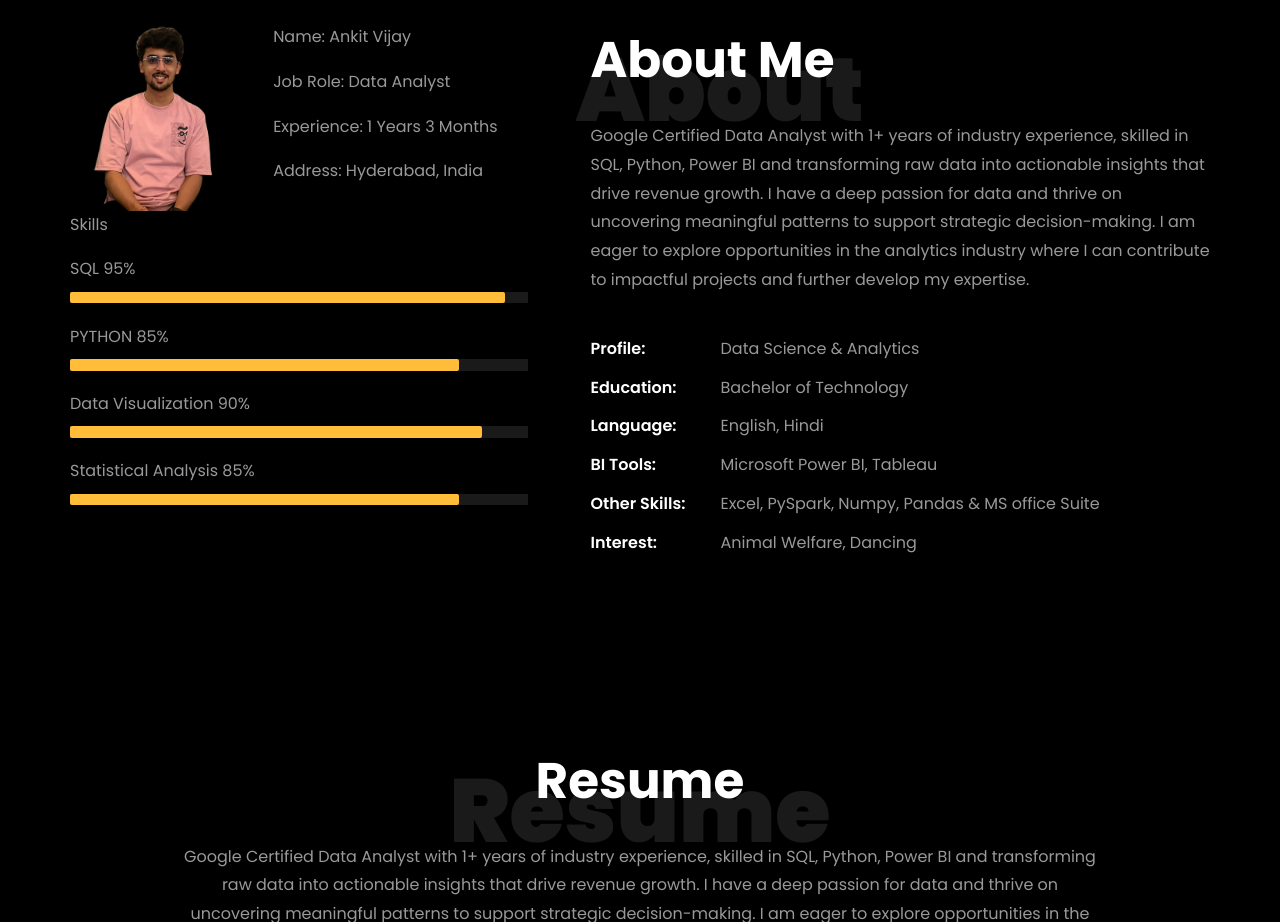
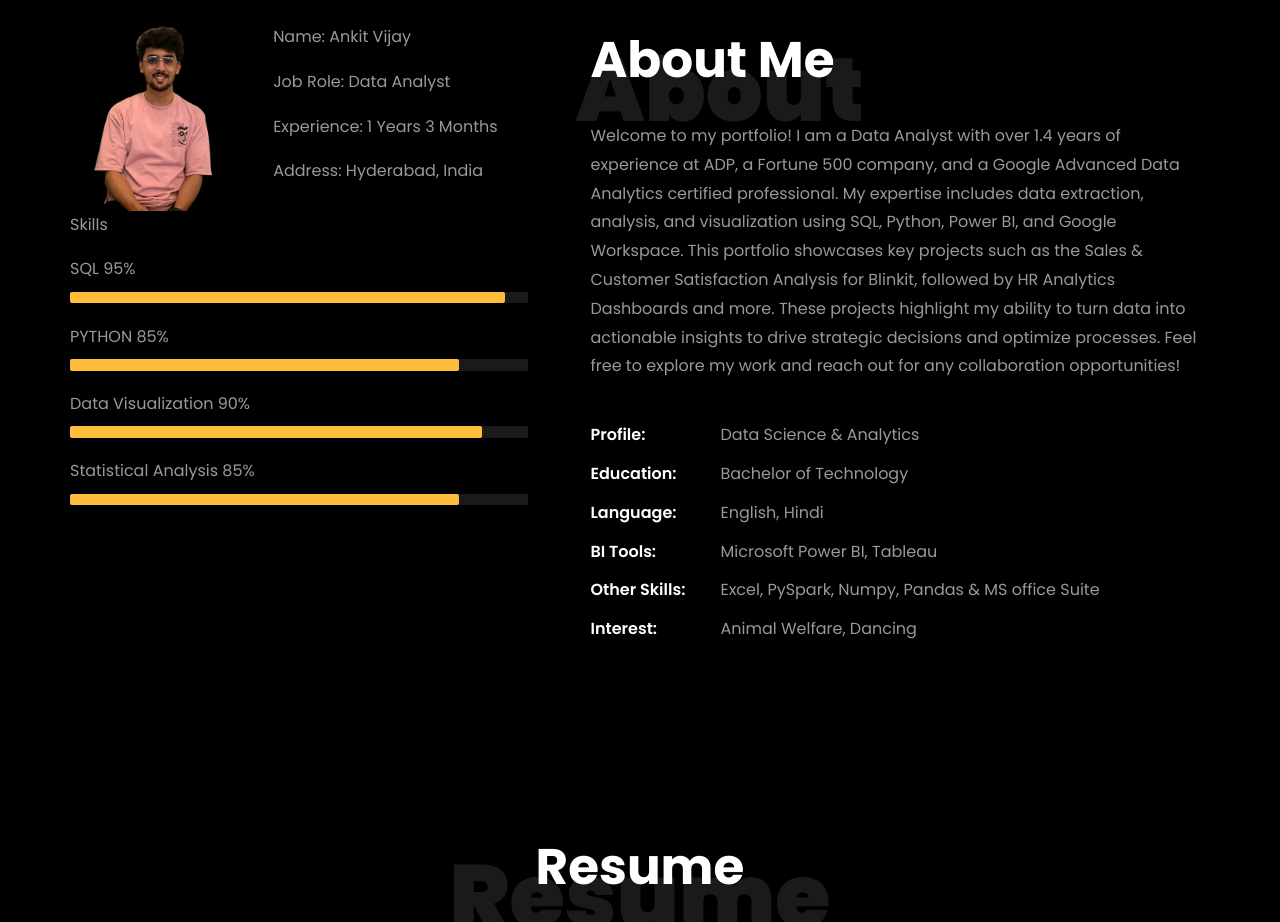
Before and after one commit to Ankitvijay7/Ankitvijay7.github.io, a plain HTML site: page index.html in a window 1280 px wide. Shown: the part 839-1761 px from the top of the page. Drawn offline with Linux system fonts and the light colour scheme; files whose address does not match are found by name.

Commit message:
Update index.html

```diff
--- a/index.html
+++ b/index.html
@@ -267,10 +267,7 @@
 								<h1 class="big">About</h1>
 								<h2 class="mb-4">About Me</h2>
 
-								<p>Google Certified Data Analyst with 1+ years of industry experience, skilled in SQL, Python, Power BI and transforming raw data into
-									actionable insights that drive revenue growth. I have a deep passion for data and thrive on uncovering meaningful patterns to
-									support strategic decision-making. I am eager to explore opportunities in the analytics industry where I can contribute to impactful
-									projects and further develop my expertise.</p>
+								<p>Welcome to my portfolio! I am a Data Analyst with over 1.4 years of experience at ADP, a Fortune 500 company, and a Google Advanced Data Analytics certified professional. My expertise includes data extraction, analysis, and visualization using SQL, Python, Power BI, and Google Workspace. This portfolio showcases key projects such as the Sales & Customer Satisfaction Analysis for Blinkit, followed by HR Analytics Dashboards and more. These projects highlight my ability to turn data into actionable insights to drive strategic decisions and optimize processes. Feel free to explore my work and reach out for any collaboration opportunities!</p>
 								<ul class="about-info mt-4 px-md-0 px-2">
 									<li class="d-flex"><span>Profile:</span> <span>Data Science &amp; Analytics</span></li>
 
```
